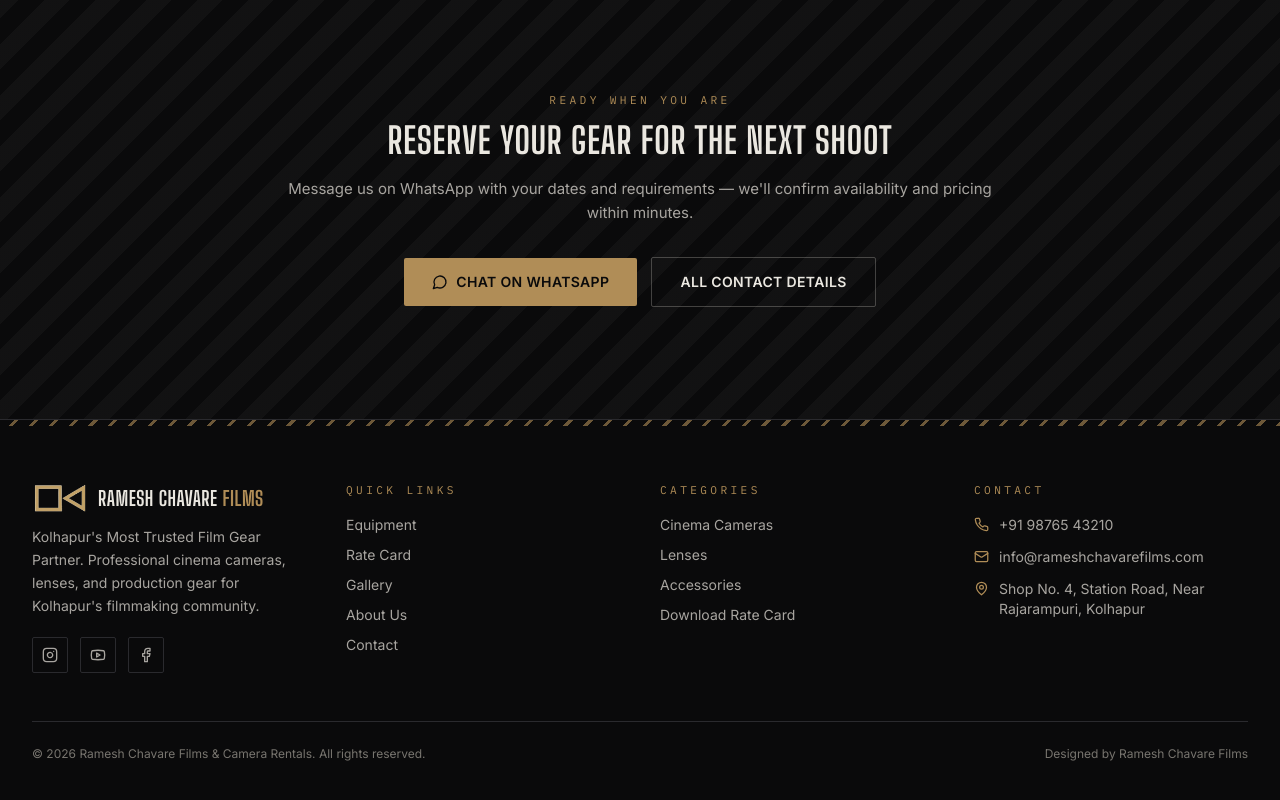
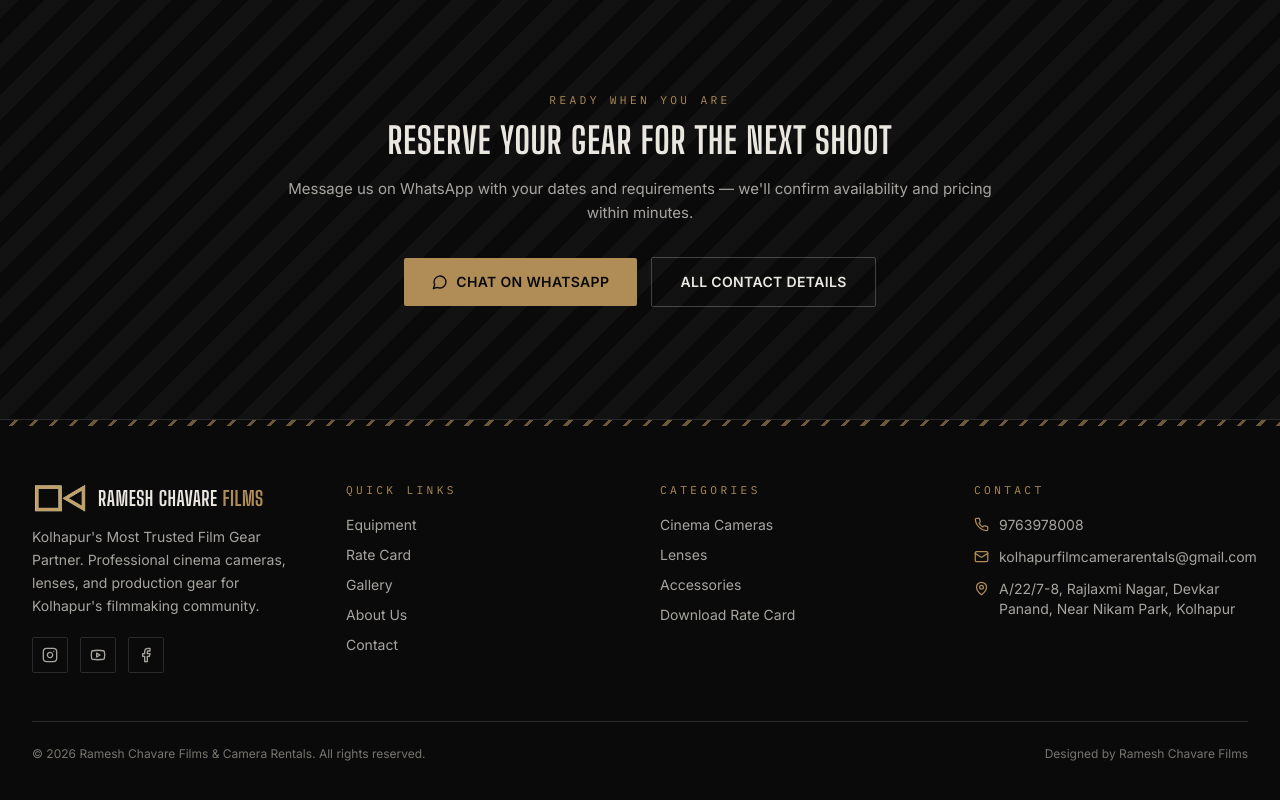
Before and after one commit to RanveerC22/ramesh-chavare-films, a Next.js app: page / in a window 1280 px wide. Shown: the part 5287-6087 px from the top of the page. Built offline with nearby package versions, Linux system fonts and the light colour scheme.

Commit message:
Updated the contact details and social media links

```diff
--- a/data/siteConfig.ts
+++ b/data/siteConfig.ts
@@ -17,37 +17,37 @@
   yearsOfExperience: new Date().getFullYear() - 2014,
 
   contact: {
-    phonePrimary: "+91 98765 43210",
-    phonePrimaryRaw: "919876543210",
-    phoneSecondary: "+91 91234 56789",
-    phoneSecondaryRaw: "919123456789",
-    whatsappNumber: "919876543210",
-    email: "info@rameshchavarefilms.com",
+    phonePrimary: "9763978008",
+    phonePrimaryRaw: "9763978008",
+    phoneSecondary: "9175333400",
+    phoneSecondaryRaw: "9175333400",
+    whatsappNumber: "9763978008",
+    email: "kolhapurfilmcamerarentals@gmail.com",
     address: {
-      line1: "Shop No. 4, Station Road",
-      line2: "Near Rajarampuri, Kolhapur",
+      line1: "A/22/7-8, Rajlaxmi Nagar, Devkar Panand",
+      line2: "Near Nikam Park, Kolhapur",
       city: "Kolhapur",
       state: "Maharashtra",
-      pincode: "416001",
+      pincode: "416012",
       country: "India",
     },
     mapEmbedUrl:
       "https://www.google.com/maps?q=Kolhapur,Maharashtra&output=embed",
     mapLinkUrl: "https://maps.google.com/?q=Kolhapur,Maharashtra",
     hours: [
-      { day: "Monday – Saturday", time: "9:30 AM – 8:30 PM" },
+      { day: "Monday – Saturday", time: "9:30 AM – 9:30 PM" },
       { day: "Sunday", time: "10:00 AM – 2:00 PM (Pickup/Drop only)" },
     ],
   },
 
   social: {
-    instagram: "https://instagram.com/rameshchavarefilms",
+    instagram: "https://instagram.com/rameshc_filmcamerarentals",
     youtube: "https://youtube.com/@rameshchavarefilms",
-    facebook: "https://facebook.com/rameshchavarefilms",
+    facebook: "https://facebook.com/share/1CoqyXwjBj/",
   },
 
   whatsappDefaultMessage:
-    "Hi Ramesh Chavare Films, I'd like to know more about your equipment rentals.",
+    "Hi Ramesh Chavare Films, I'd like to enquire more about some equipment rentals.",
 
   rateCardPdfUrl: "/rate-card.pdf",
 };
```
